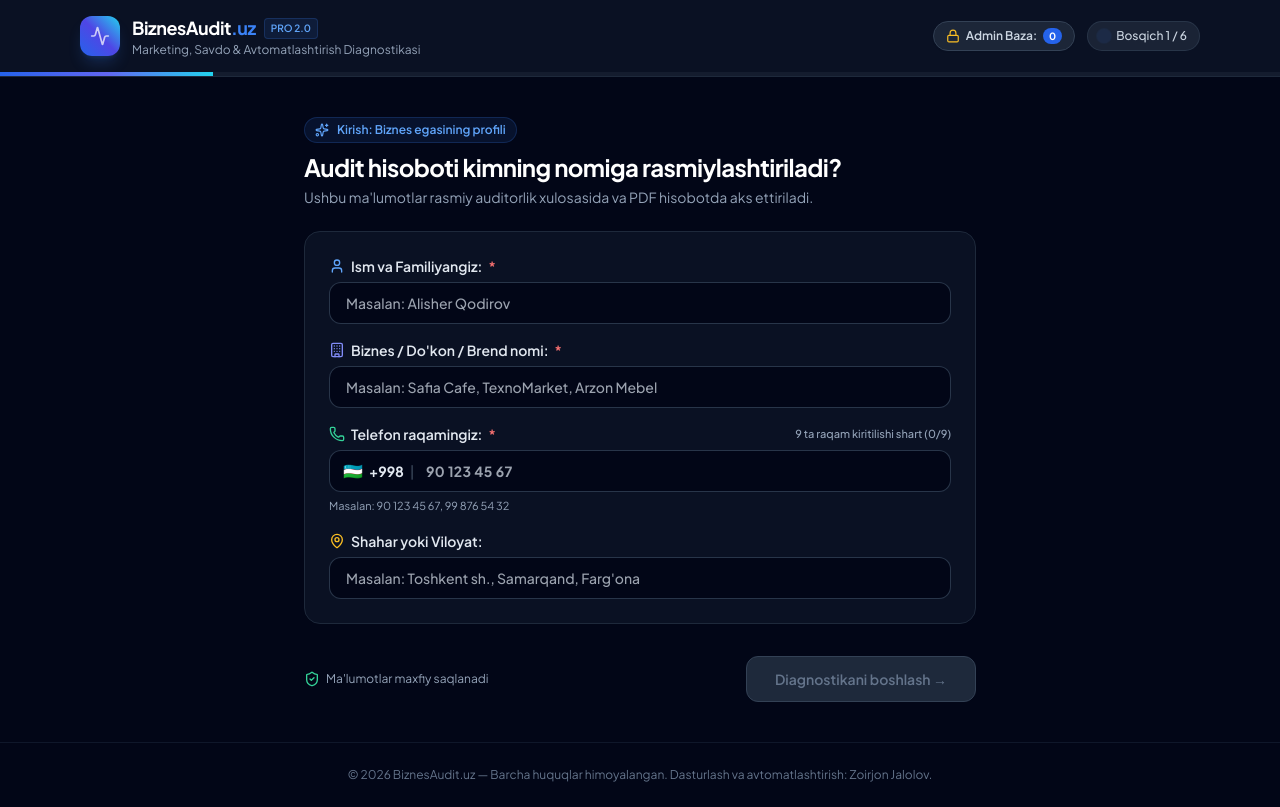
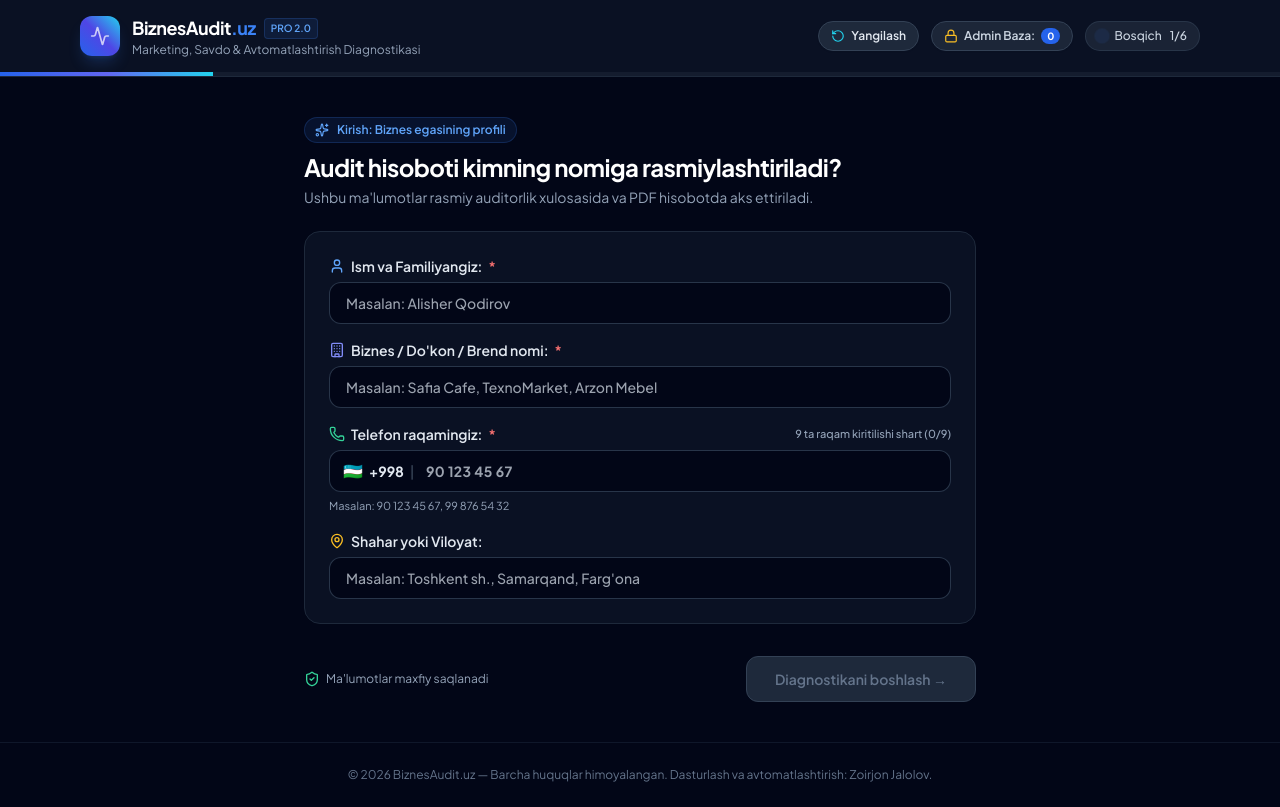
Before and after one commit to zoirjonjaloliy-blip/BusinessAudit, a React (Vite) app: page / in a window 1280 px wide. Built offline with nearby package versions, Linux system fonts and the light colour scheme.

Commit message:
Yuqoriga boshidan boshlovchi Yangilash tugmasi qo'shildi

```diff
--- a/src/components/Header.jsx
+++ b/src/components/Header.jsx
@@ -25,8 +25,18 @@ export function Header({ currentStep, totalSteps, isSubmitted, onReset, leadsCou
           </div>
         </div>
 
-        {/* Right Actions: Admin Lead Base + Status */}
-        <div className="flex items-center space-x-2.5 sm:space-x-3">
+        {/* Right Actions: Yangilash + Admin Lead Base + Status */}
+        <div className="flex items-center space-x-2 sm:space-x-3">
+          {/* Yangilash tugmasi (Doimiy yuqorida turadi) */}
+          <button
+            onClick={onReset}
+            className="flex items-center gap-1.5 px-3 py-1.5 rounded-full bg-slate-800 hover:bg-slate-700/80 border border-slate-700 text-xs font-semibold text-slate-200 hover:text-white transition-all shadow-sm cursor-pointer"
+            title="Barcha ma'lumotlarni tozalab, auditni eng boshidan boshlash"
+          >
+            <RotateCcw className="w-3.5 h-3.5 text-cyan-400" />
+            <span>Yangilash</span>
+          </button>
+
           {/* Admin Leads Button (Protected with Password) */}
           <button
             onClick={onOpenAdmin}
@@ -43,22 +53,14 @@ export function Header({ currentStep, totalSteps, isSubmitted, onReset, leadsCou
           {!isSubmitted ? (
             <div className="flex items-center space-x-2 bg-slate-800/80 border border-slate-700/60 px-3 py-1.5 rounded-full text-xs font-medium text-slate-300">
               <span className="w-2 h-2 rounded-full bg-blue-500 animate-ping"></span>
-              <span>Bosqich {currentStep} / {totalSteps}</span>
+              <span className="hidden sm:inline">Bosqich</span>
+              <span>{currentStep}/{totalSteps}</span>
             </div>
           ) : (
-            <div className="flex items-center space-x-2">
-              <span className="inline-flex items-center gap-1.5 px-3 py-1.5 rounded-full text-xs font-semibold bg-emerald-500/10 text-emerald-400 border border-emerald-500/20">
-                <ShieldCheck className="w-3.5 h-3.5" />
-                Audit tayyor
-              </span>
-              <button
-                onClick={onReset}
-                title="Qayta test topshirish"
-                className="p-1.5 rounded-lg bg-slate-800 hover:bg-slate-700 text-slate-400 hover:text-white transition-colors cursor-pointer"
-              >
-                <RotateCcw className="w-4 h-4" />
-              </button>
-            </div>
+            <span className="hidden sm:inline-flex items-center gap-1.5 px-3 py-1.5 rounded-full text-xs font-semibold bg-emerald-500/10 text-emerald-400 border border-emerald-500/20">
+              <ShieldCheck className="w-3.5 h-3.5" />
+              Audit tayyor
+            </span>
           )}
         </div>
       </div>
```
